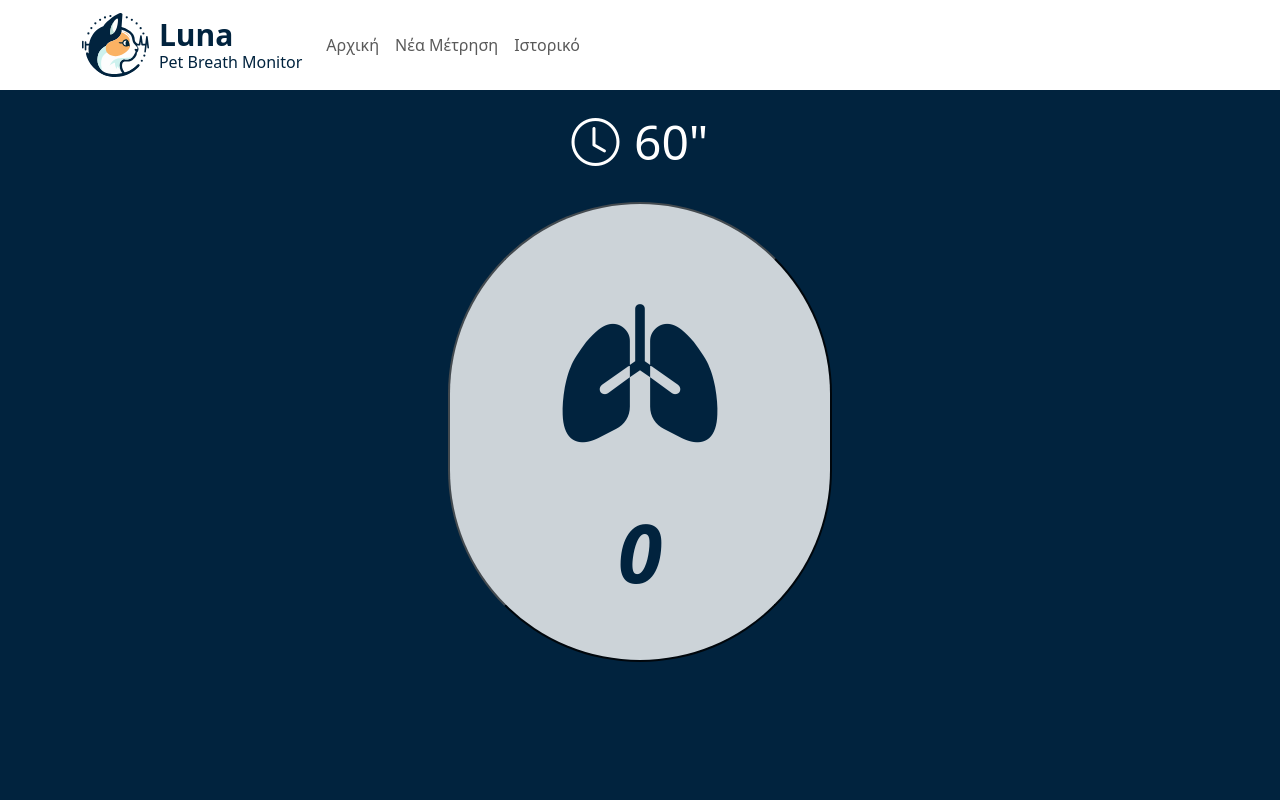
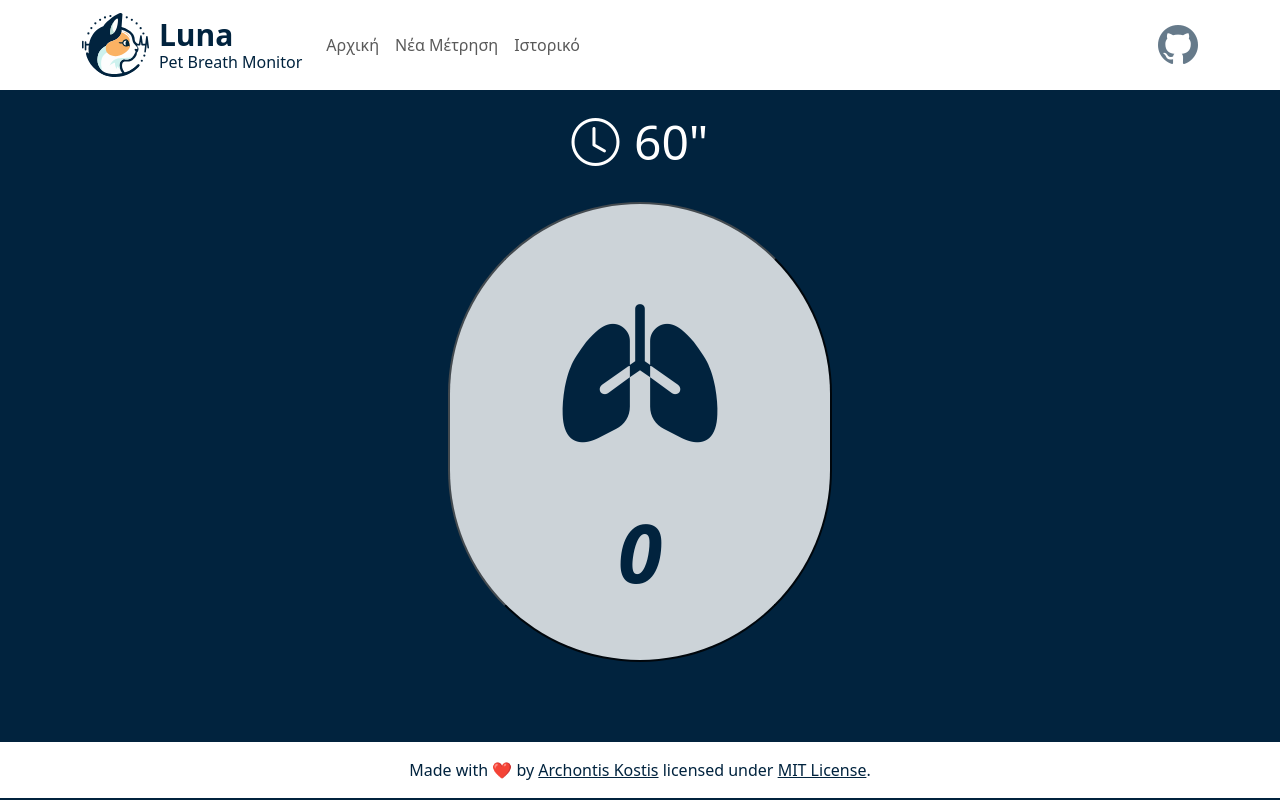
Before and after one commit to ArchontisKostis/luna-pet-breath-monitor, a React (Vite) app: page /new in a window 1280 px wide. Built offline with nearby package versions, Linux system fonts and the light colour scheme.

Commit message:
Add footer

```diff
--- a/src/App.jsx
+++ b/src/App.jsx
@@ -5,6 +5,7 @@ import {BrowserRouter as Router, Route, Routes, useLocation} from 'react-router-
 import HomePage from "./pages/HomePage/HomePage.jsx";
 import NewCountPage from "./pages/NewCountPage/NewCountPage.jsx";
 import HistoryPage from "./pages/HistoryPage/HistoryPage.jsx";
+import Footer from "./components/Footer/Footer.jsx";
 
 function App() {
   const [count, setCount] = useState(0)
@@ -27,6 +28,8 @@ function App() {
               <Route path="/history" element={<HistoryPage />} />
           </Routes>
         </Wrapper>
+      <Footer />
+
     </Router>
   )
 }
--- /dev/null
+++ b/src/components/Footer/Footer.css
@@ -0,0 +1,22 @@
+.luna-footer {
+    display: flex;
+    justify-content: center;
+    align-items: center;
+    flex-direction: column;
+    padding: 1em;
+    color: var(--dark-blue);
+}
+
+.luna-footer p {
+    margin: 0;
+    padding: 0;
+}
+
+.luna-footer p a {
+    color: var(--dark-blue);
+}
+
+#github {
+    color: var(--dark-blue);
+    font-size: 2em;
+}
--- /dev/null
+++ b/src/components/Footer/Footer.jsx
@@ -0,0 +1,14 @@
+import './Footer.css'
+
+const Footer = () => {
+    return (
+        <footer className="luna-footer">
+            <p>
+                Made with ❤️ by <a href="https://github.com/ArchontisKostis/">Archontis Kostis</a> licensed under <a href="https://github.com/ArchontisKostis/luna-pet-breath-monitor/blob/main/LICENSE"> MIT License</a>.
+            </p>
+        </footer>
+    );
+};
+
+
+export default Footer;
--- a/src/components/Navbar/NavbarComponent.css
+++ b/src/components/Navbar/NavbarComponent.css
@@ -27,3 +27,14 @@
     font-weight: 400;
     margin: 0;
 }
+
+#github-repo-icon {
+    font-size: 2.5em;
+    color: var(--dark-blue);
+    opacity: 0.6;
+    transition: all 0.3s ease-in-out;
+}
+
+#github-repo-icon:hover {
+    opacity: 0.8;
+}
--- a/src/components/Navbar/NavbarComponent.jsx
+++ b/src/components/Navbar/NavbarComponent.jsx
@@ -30,6 +30,12 @@ const NavbarComponent = () => {
                             <Nav.Link href="/history">Ιστορικό</Nav.Link>
                         </Nav>
                     </Navbar.Collapse>
+
+                    <Navbar.Collapse className="justify-content-end">
+                        <a href="https://github.com/ArchontisKostis/luna-pet-breath-monitor" id="github-repo-icon">
+                            <i className="bi bi-github"></i>
+                        </a>
+                    </Navbar.Collapse>
                 </Container>
             </Navbar>
     );
--- a/src/pages/NewCountPage/NewCountPage.css
+++ b/src/pages/NewCountPage/NewCountPage.css
@@ -1,7 +1,7 @@
 .new-count-page {
   width: 100%;
   background-color: var(--dark-blue);
-  padding: 1em;
+  padding: 1em 1em 5em 1em;
   display: flex;
   flex-direction: column;
   align-items: center;
```
